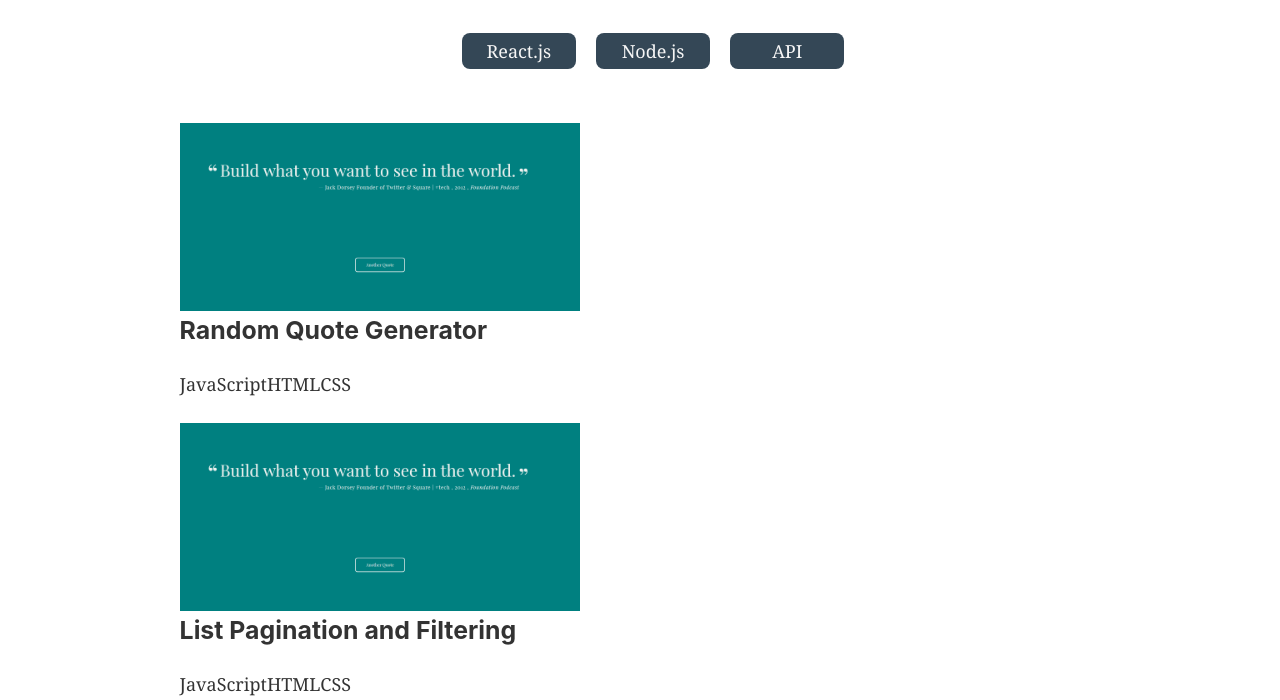
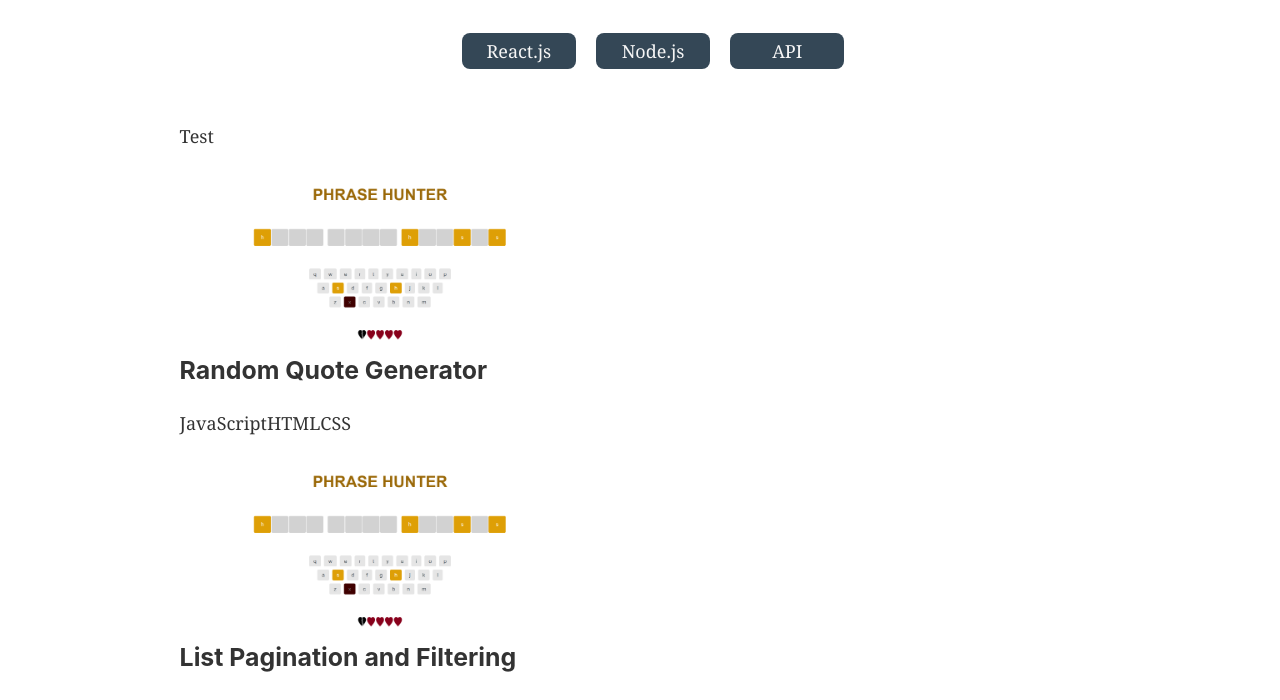
Before and after one commit to mk0b/gatsby-portfolio-site, a Gatsby site: page / in a window 1280 px wide. Shown: the part 100-800 px from the top of the page. Built offline with nearby package versions, Linux system fonts and the light colour scheme; Gatsby itself is replaced by a stand-in of ours.

Commit message:
Changed how image json data is structured created a test component and query

```diff
--- a/data/projects.json
+++ b/data/projects.json
@@ -10,7 +10,10 @@
             ],
             "live_link": "https://mk0b.github.io/Random-Quote-Generator-Project-1/",
             "github_link": "https://github.com/mk0b/Random-Quote-Generator-Project-1",
-            "image": "project1.png"
+            "image": {
+                "name": "Random Quote Generator Image",
+                "src": "../src/images/project1.png"
+            }
         },
         {
             "id": "2",
@@ -22,7 +25,10 @@
             ],
             "live_link": "https://mk0b.github.io/List-Pagination-and-Filtering-Project-2/",
             "github_link": "https://github.com/mk0b/List-Pagination-and-Filtering-Project-2",
-            "image": "project2.png"
+            "image": {
+                "name": "List Pagination and Filtering Image",
+                "src": "../src/images/project2.png"
+            }
         },
         {
             "id": "4",
@@ -35,7 +41,10 @@
             ],
             "live_link": "https://mk0b.github.io/OOP-Game-Show-Project-4/",
             "github_link": "https://github.com/mk0b/OOP-Game-Show-Project-4",
-            "image": "project4.png"
+            "image": {
+                "name": "OOP Phrase Game Image",
+                "src": "../src/images/project4.png"
+            }
         },
         {
             "id": "3",
@@ -48,7 +57,10 @@
             ],
             "live_link": "https://mk0b.github.io/Interactive-Form-Project-3/",
             "github_link": "https://github.com/mk0b/Interactive-Form-Project-3",
-            "image": "project3.png"
+            "image": {
+                "name": "Interactive Form Validation Image",
+                "src": "../src/images/project3.png"
+            }
         },
         {
             "id": "5",
@@ -61,7 +73,10 @@
             ],
             "live_link": "https://mk0b.github.io/Public-API-Requests-Project-5/",
             "github_link": "https://github.com/mk0b/Public-API-Requests-Project-5",
-            "image": "project5.png"
+            "image": {
+                "name": "Public API Requests Image",
+                "src": "../src/images/project5.png"
+            }
         },
         {
             "id": "7",
@@ -75,7 +90,10 @@
             ],
             "live_link": "https://mk0b.github.io/react-gallery-app-project-7/#/horses",
             "github_link": "https://github.com/mk0b/react-gallery-app-project-7",
-            "image": "project7.png"
+            "image": {
+                "name": "Gify Search Image",
+                "src": "../src/images/project7.png"
+            }
         },
         {
             "id": "8",
@@ -91,7 +109,10 @@
             ],
             "live_link": "",
             "github_link": "https://github.com/mk0b/sql-library-manager-project-8",
-            "image": ""
+            "image": {
+                "name": "SQL Library Manager Image",
+                "src": "../src/images/project1.png"
+            }
         },
         {
             "id": "9",
@@ -105,7 +126,10 @@
                 "Rest API"
             ],
             "github_link": "https://github.com/mk0b/rest-api-project-9",
-            "image": ""
+            "image": {
+                "name": "REST API Image",
+                "src": "../src/images/project1.png"
+            }
         },
         {
             "id": "10",
@@ -123,7 +147,10 @@
             ],
             "live_link": "",
             "github_link": "https://github.com/mk0b/full-stack-react-rest-api-project-10",
-            "image": ""
+            "image": {
+                "name": "Full Stack App with Rest API Image",
+                "src": "../src/images/project1.png"
+            }
         }
     ]
 }
--- a/src/components/image.js
+++ b/src/components/image.js
@@ -10,9 +10,15 @@ import Img from 'gatsby-image';
  * */
 
 const Image = (props) => {
+  //setting up variables to pass into the static query to get the current image
+  const variables = {
+    image: props.image
+  }
+
+  //$image: String! $image
   const data = useStaticQuery(graphql`
     query {
-      image: file(relativePath: { eq: "project1.png" }) {
+      image: file(relativePath: { eq: "project4.png" }) {
         childImageSharp {
           fluid(maxWidth: 300) {
             ...GatsbyImageSharpFluid
--- a/src/components/layout.js
+++ b/src/components/layout.js
@@ -13,6 +13,7 @@ import Header from './header';
 import Emoji from './emoji';
 import Tags from './tags';
 import Projects from './projects';
+import Test from './test';
 import LinkedIn from '../images/linkedin.png';
 import GitHub from '../images/github_icon_2.svg';
 import Gatsby from '../images/gatsby-icon.png';
@@ -43,6 +44,7 @@ const Layout = ({ children }) => {
       >
         <Tags />
         <main>
+          <Test />
           <Projects />
         </main>
         <footer
--- a/src/components/projects.js
+++ b/src/components/projects.js
@@ -14,7 +14,6 @@ const Projects = () => {
                     technologies
                     live_link
                     github_link
-                    image
                 }
             }
         }
--- /dev/null
+++ b/src/components/test.js
@@ -0,0 +1,38 @@
+import React from 'react';
+import { useStaticQuery, graphql } from 'gatsby';
+
+const Test = () => {
+    //graphql call from allDataJSOn trying to get the sharp info on images.
+        const projectDataAllJSON = useStaticQuery(graphql`
+        query ProjectData {
+            allDataJson {
+                edges {
+                    node {
+                        projects {
+                            image {
+                                name
+                                src {
+                                    childImageSharp {
+                                        fixed {
+                                            ...GatsbyImageSharpFixed
+                                        }
+                                    }
+                                }
+                            }
+                        }
+                    }
+                }
+            }
+        }
+    `);
+
+    console.log('Project Data All Json Image Sharp: ', projectDataAllJSON);
+
+    return (
+        <div>
+            <p>Test</p>
+        </div>
+    );
+}
+
+export default Test;
```
